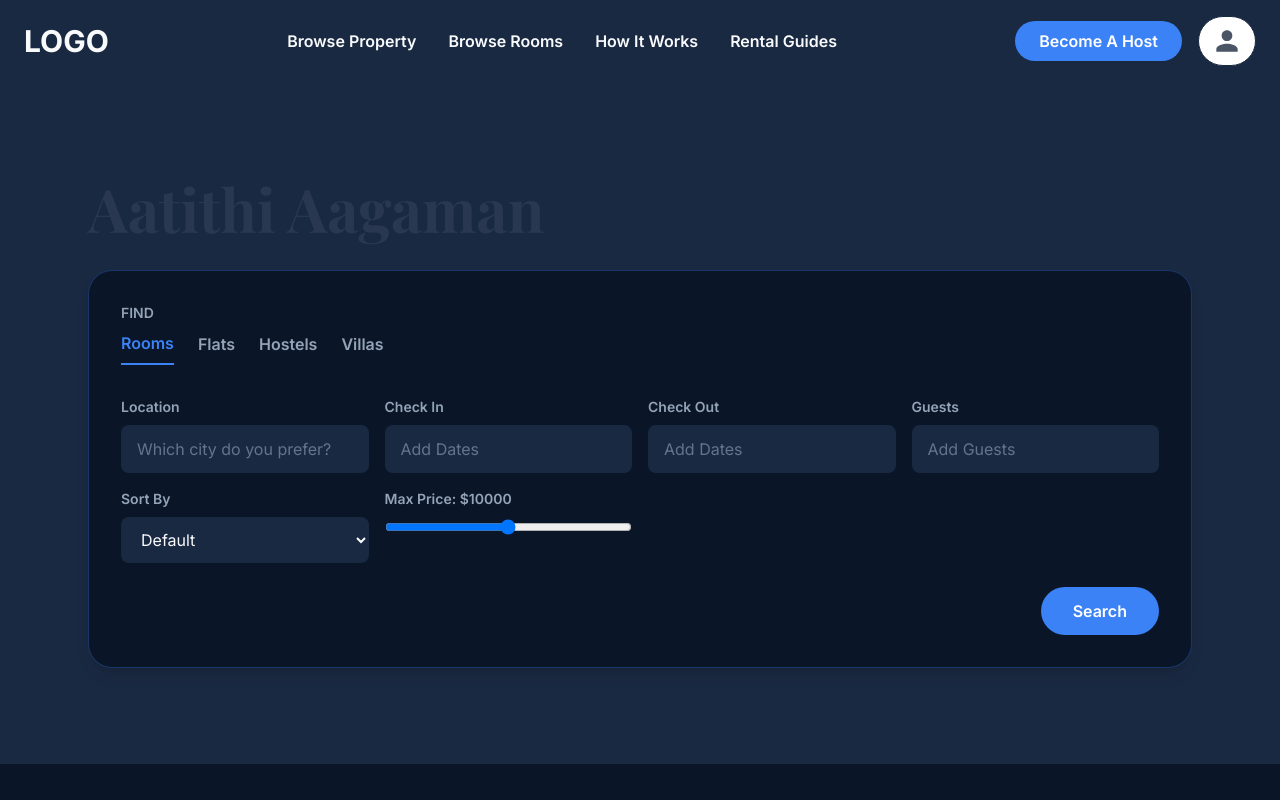
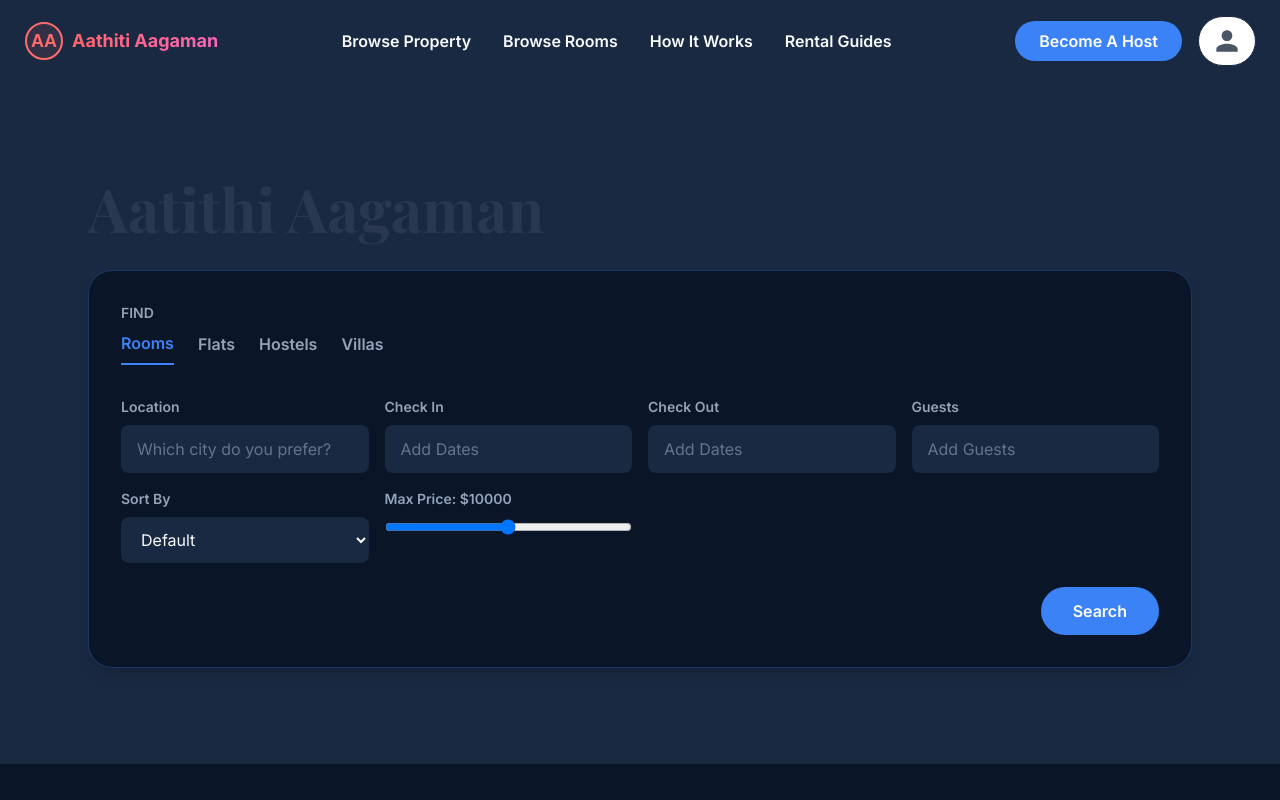
Before and after one commit to AadiAcharya/aaathiti_aagaman, a React (Vite) app: page / in a window 1280 px wide. Shown: the top 800 px of the page. Built offline with nearby package versions, Linux system fonts and the light colour scheme.

Commit message:
adding logo

```diff
--- a/index.html
+++ b/index.html
@@ -2,10 +2,13 @@
 <html lang="en">
   <head>
     <meta charset="UTF-8" />
-    <link rel="icon" type="image/svg+xml" href="/vite.svg" />
-    <link href="https://fonts.googleapis.com/css2?family=Playfair+Display:wght@700&family=Inter:wght@400;500;600;700&display=swap" rel="stylesheet">
+    <link rel="icon" type="image/png" href="/src/assets/hotelsvg.png" />
+    <link
+      href="https://fonts.googleapis.com/css2?family=Playfair+Display:wght@700&family=Inter:wght@400;500;600;700&display=swap"
+      rel="stylesheet"
+    />
     <meta name="viewport" content="width=device-width, initial-scale=1.0" />
-    <title>portfolio</title>
+    <title>Athithi Aagaman</title>
   </head>
   <body>
     <div id="root"></div>
--- a/src/components/Header.jsx
+++ b/src/components/Header.jsx
@@ -20,10 +20,34 @@ export default function Header() {
         {/* Logo */}
         <Link
           to="/"
-          className="text-3xl font-extrabold text-text-primary hover:text-accent transition"
+          className="flex items-center gap-2 hover:opacity-80 transition"
           data-node-id="2:3641"
         >
-          LOGO
+          <svg width="40" height="40" viewBox="0 0 40 40">
+            <circle cx="20" cy="20" r="19" fill="#FF6B6B" opacity="0.1" />
+            <circle
+              cx="20"
+              cy="20"
+              r="18"
+              fill="none"
+              stroke="#FF6B6B"
+              strokeWidth="2"
+            />
+            <text
+              x="20"
+              y="26"
+              fontSize="18"
+              fontWeight="bold"
+              textAnchor="middle"
+              fill="#FF6B6B"
+              fontFamily="sans-serif"
+            >
+              AA
+            </text>
+          </svg>
+          <span className="text-lg font-bold bg-linear-to-r from-red-400 to-pink-400 bg-clip-text text-transparent hidden sm:inline">
+            Aathiti Aagaman
+          </span>
         </Link>
 
         {/* Navigation Links - Desktop */}
```
Also changed, not shown: src/assets/hotelsvg.png (added), src/assets/logo.png (added).
